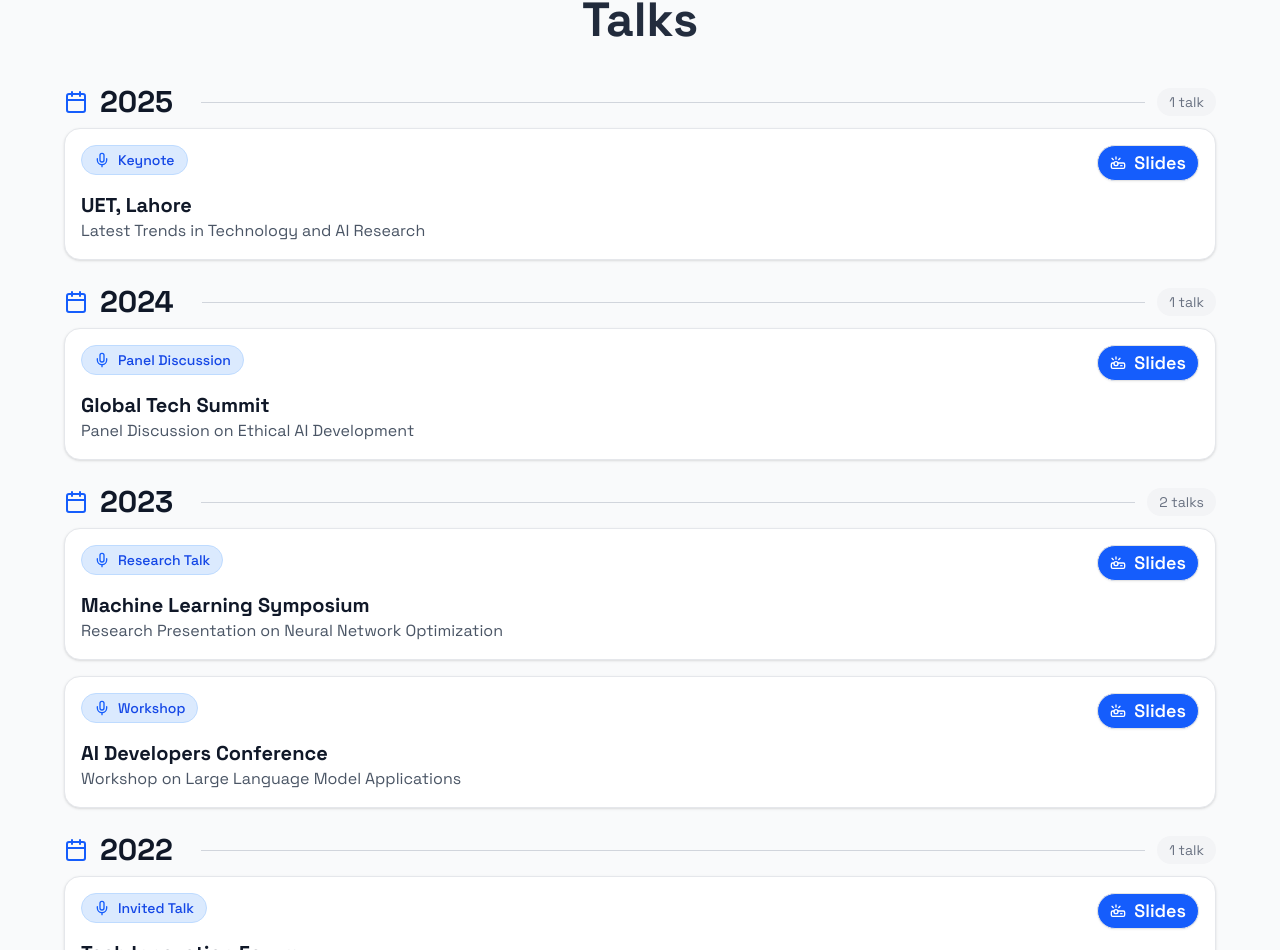
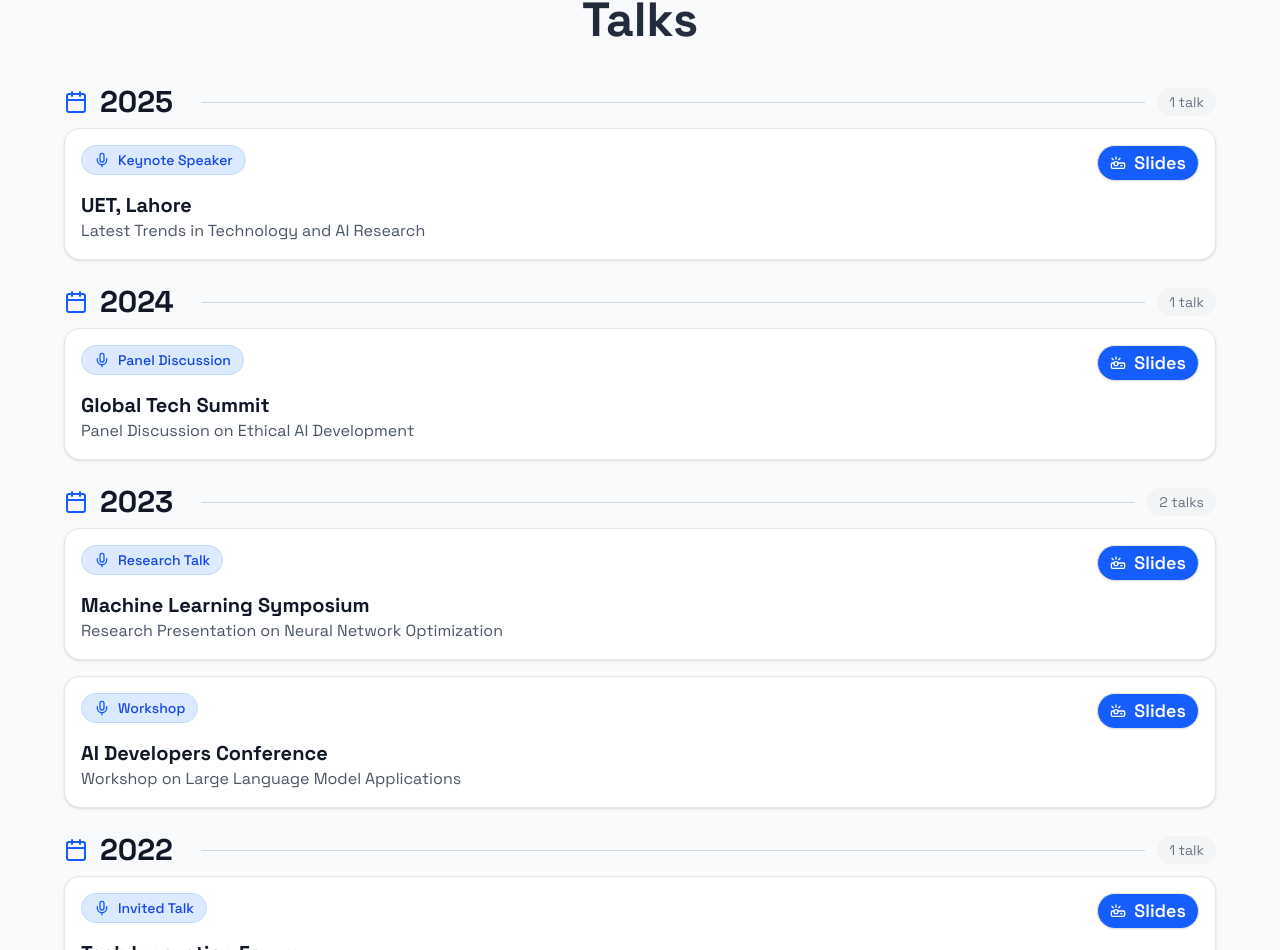
Before and after one commit to MahaZainab/MahaZainab.github.io, a React (Vite) app: page / in a window 1280 px wide. Shown: the part 2867-3817 px from the top of the page. Built offline with nearby package versions, Linux system fonts and the light colour scheme.

Commit message:
Auto commit on save

```diff
--- a/src/data/content.ts
+++ b/src/data/content.ts
@@ -197,7 +197,7 @@ export const talks: Talk[] = [
     title: "Latest Trends in Technology and AI Research",
     organization: "UET, Lahore",
     slidesLink: "/slides/ai-conference-2024",
-    category: "Keynote",
+    category: "Keynote Speaker",
     year: "2025",
   },
   {
```
